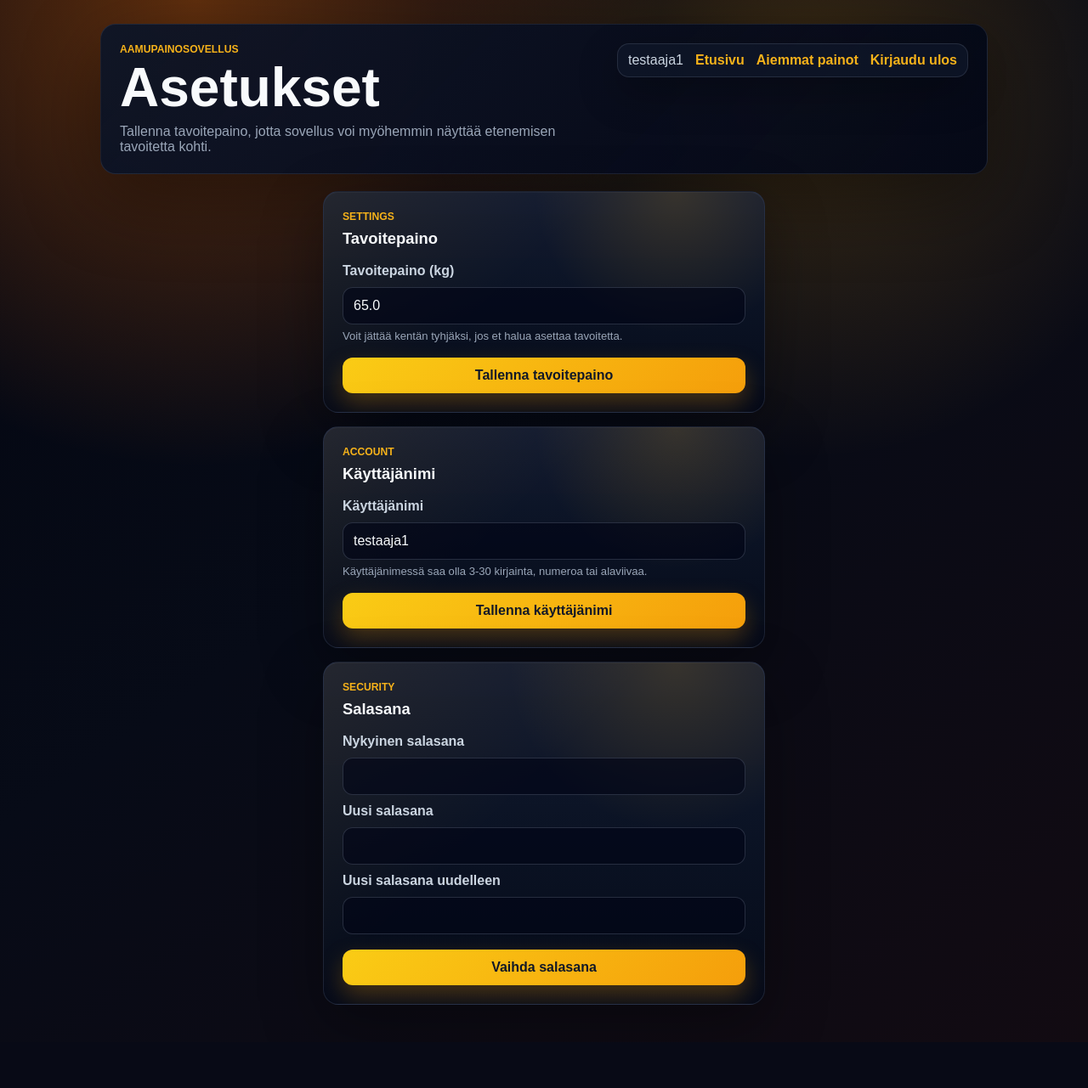
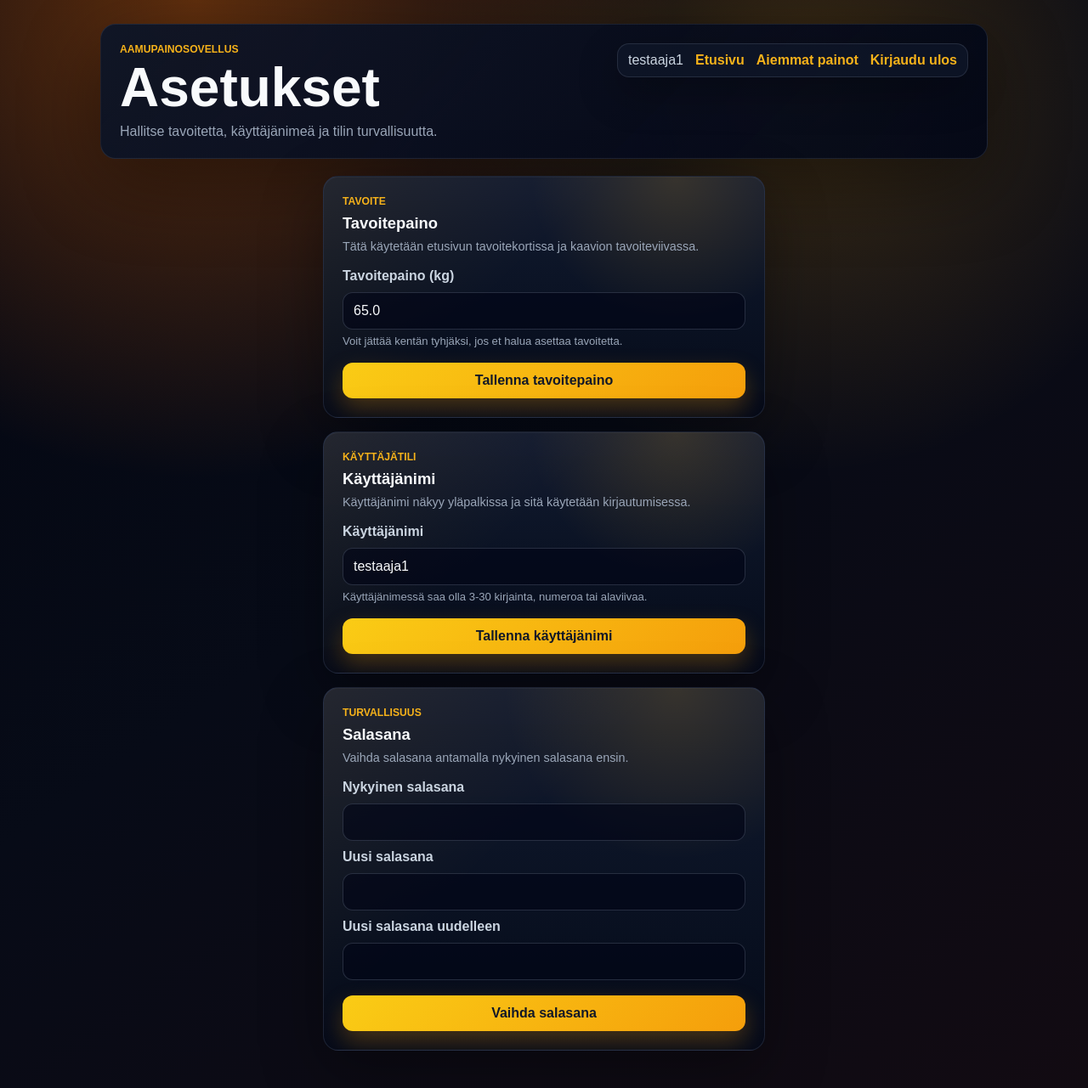
Before and after one commit to akikleemola/Aamupainot, a Flask app: page /settings in a window 1280 px wide. Shown: the whole page at 85% size. Before the commit the page ends 1183 px from the top, so only its background shows below. Run offline with Flask 3, Linux system fonts and the light colour scheme; a user stored in the database is signed in; data comes from the database, SQL or seed files in the repository.

Commit message:
Improved the appearance of settings

```diff
--- a/static/style.css
+++ b/static/style.css
@@ -337,6 +337,12 @@ button:hover {
     margin: 14px 0 0;
     color: #9aa6b8;
     font-size: 0.95rem;
+}
+
+.section-note {
+    margin: 8px 0 0;
+    color: #9aa6b8;
+    font-size: 0.9rem;
 }
 
 .message {
--- a/templates/settings.html
+++ b/templates/settings.html
@@ -4,7 +4,7 @@
     <meta charset="UTF-8">
     <meta name="viewport" content="width=device-width, initial-scale=1.0">
     <title>Asetukset</title>
-    <link rel="stylesheet" href="{{ url_for('static', filename='style.css') }}?v=dark-fitness-26">
+    <link rel="stylesheet" href="{{ url_for('static', filename='style.css') }}?v=dark-fitness-27">
 </head>
 <body>
     <main class="container">
@@ -12,7 +12,7 @@
             <div>
                 <p class="eyebrow">Aamupainosovellus</p>
                 <h1>Asetukset</h1>
-                <p class="intro">Tallenna tavoitepaino, jotta sovellus voi myöhemmin näyttää etenemisen tavoitetta kohti.</p>
+                <p class="intro">Hallitse tavoitetta, käyttäjänimeä ja tilin turvallisuutta.</p>
             </div>
             <nav class="topbar">
                 <span>{{ username }}</span>
@@ -29,8 +29,9 @@
         <section class="panel settings-panel">
             <div class="panel-heading">
                 <div>
-                    <p class="eyebrow">Settings</p>
+                    <p class="eyebrow">Tavoite</p>
                     <h2>Tavoitepaino</h2>
+                    <p class="section-note">Tätä käytetään etusivun tavoitekortissa ja kaavion tavoiteviivassa.</p>
                 </div>
             </div>
 
@@ -49,8 +50,9 @@
         <section class="panel settings-panel">
             <div class="panel-heading">
                 <div>
-                    <p class="eyebrow">Account</p>
+                    <p class="eyebrow">Käyttäjätili</p>
                     <h2>Käyttäjänimi</h2>
+                    <p class="section-note">Käyttäjänimi näkyy yläpalkissa ja sitä käytetään kirjautumisessa.</p>
                 </div>
             </div>
 
@@ -69,8 +71,9 @@
         <section class="panel settings-panel">
             <div class="panel-heading">
                 <div>
-                    <p class="eyebrow">Security</p>
+                    <p class="eyebrow">Turvallisuus</p>
                     <h2>Salasana</h2>
+                    <p class="section-note">Vaihda salasana antamalla nykyinen salasana ensin.</p>
                 </div>
             </div>
 
```
